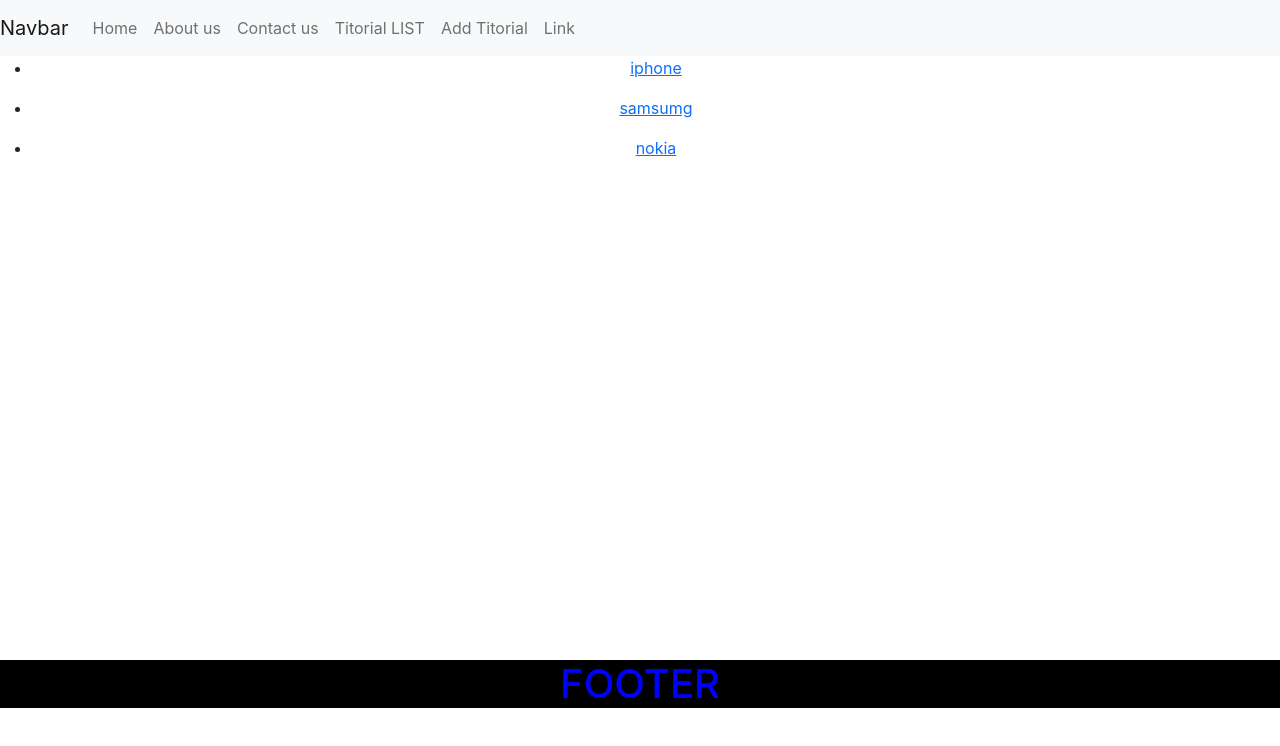
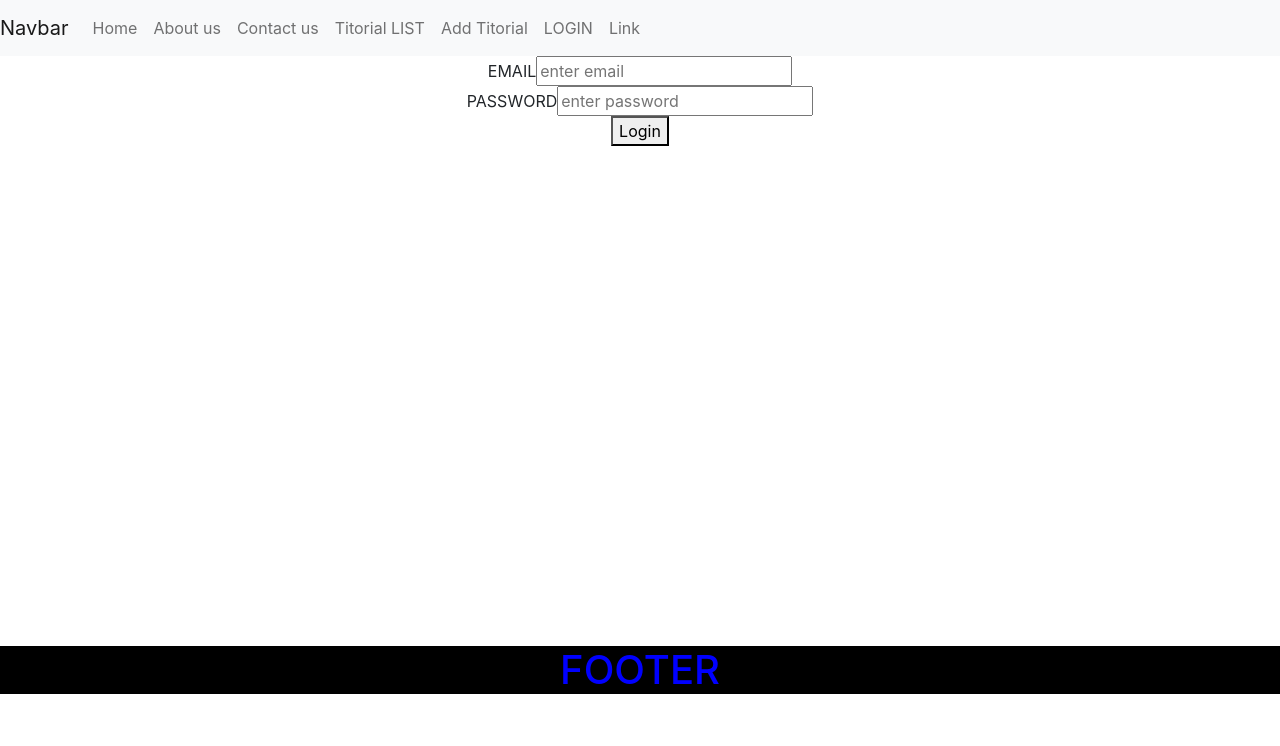
Before and after one commit to samirvithlani/ism-react, a React (Create React App) app: page /contactus in a window 1280 px wide. Shown: the top 746 px of the page. Built offline with nearby package versions, Linux system fonts and the light colour scheme.

Commit message:
protected routes

```diff
--- a/src/App.js
+++ b/src/App.js
@@ -1,49 +1,53 @@
-import logo from './logo.svg';
-import './App.css';
-import './styles.css';
-import { Header } from './components/Header';
-import Footer  from './components/Footer';
-import { Users } from './components/Users';
-import { RegisterUser } from './components/RegisterUser';
-import { EmployeeReg } from './forms/EmployeeReg';
-import { Navbar } from './components/Navbar';
-import { Routes,Route } from 'react-router-dom';
-import { Home } from './pages/Home';
-import { AboutUs } from './pages/AboutUs';
-import { ContactUs } from './pages/ContactUs';
-import { ContactDetaill } from './pages/ContactDetaill';
-import { TutorialList } from './api/TutorialList';
-import { AddTutorial } from './api/AddTutorial';
-import { TutorialDetail } from './api/TutorialDetail';
-import { TutorialUpdate } from './api/TutorialUpdate';
-
+import logo from "./logo.svg";
+import "./App.css";
+import "./styles.css";
+import { Header } from "./components/Header";
+import Footer from "./components/Footer";
+import { Users } from "./components/Users";
+import { RegisterUser } from "./components/RegisterUser";
+import { EmployeeReg } from "./forms/EmployeeReg";
+import { Navbar } from "./components/Navbar";
+import { Routes, Route } from "react-router-dom";
+import { Home } from "./pages/Home";
+import { AboutUs } from "./pages/AboutUs";
+import { ContactUs } from "./pages/ContactUs";
+import { ContactDetaill } from "./pages/ContactDetaill";
+import { TutorialList } from "./api/TutorialList";
+import { AddTutorial } from "./api/AddTutorial";
+import { TutorialDetail } from "./api/TutorialDetail";
+import { TutorialUpdate } from "./api/TutorialUpdate";
+import { LoginUser } from "./components/LoginUser";
+import ProtectedRoutes from "./components/ProtectedRoutes";
 
 function App() {
-
   //var title = "USER APP"
-
 
   return (
     <div className="App">
-
-      <Navbar/>
+      <Navbar />
 
       <Routes>
-        <Route path="/home" element={<Home/>}/>
-        <Route path="/aboutus" element={<AboutUs/>}/>
-        <Route path='/contactus' element={<ContactUs/>}/>
-        <Route path='/contactdetail/:id/' element={<ContactDetaill/>}/>
-        <Route path='/tutoriallist' element = {<TutorialList/>}></Route>
-        <Route path='/addtutorial' element = {<AddTutorial/>}></Route>
-        <Route path = "/tutorialdetail/:id" element = {<TutorialDetail/>}></Route>
-        <Route path = "/tutorialupdate/:id" element = {<TutorialUpdate/>}></Route>
-
+        <Route path="/home" element={<Home />} />
+        <Route element={<ProtectedRoutes />}>
+          <Route path="/aboutus" element={<AboutUs />} />
+          <Route path="/contactus" element={<ContactUs />} />
+          <Route path="/contactdetail/:id/" element={<ContactDetaill />} />
+          <Route path="/tutoriallist" element={<TutorialList />}></Route>
+          <Route path="/addtutorial" element={<AddTutorial />}></Route>
+          <Route
+            path="/tutorialdetail/:id"
+            element={<TutorialDetail />}
+          ></Route>
+          <Route
+            path="/tutorialupdate/:id"
+            element={<TutorialUpdate />}
+          ></Route>
+        </Route>
+        <Route path="/login" element={<LoginUser />}></Route>
       </Routes>
 
-      <Footer/>
-
+      <Footer />
     </div>
-
   );
 }
 
--- a/src/api/TutorialUpdate.js
+++ b/src/api/TutorialUpdate.js
@@ -15,7 +15,9 @@ export const TutorialUpdate = () => {
     register,
     handleSubmit,
     formState: { errors },
-  } = useForm();
+  } = useForm(
+
+  );
 
   const [tutorial, settutorial] = useState({});
 
@@ -92,7 +94,7 @@ export const TutorialUpdate = () => {
         </div>
         <div>
           <label>Description</label>
-          <input type="text" {...register("description")} defaultValue={tutorial.description}/>
+          <input type="text" {...register("description")}  defaultValue={tutorial.description}/>
         </div>
         <div>
           <label>Published</label>
--- /dev/null
+++ b/src/components/LoginUser.js
@@ -0,0 +1,54 @@
+import React from "react";
+import { useForm } from "react-hook-form";
+import axios from "axios";
+
+export const LoginUser = () => {
+
+    const loginUser = async(user)=>{
+
+        await axios.post("https://tutorialapi1.herokuapp.com/loginuser",user).then(res=>{
+
+            if(res.status===200 && res.data.code==="OK"){
+                localStorage.setItem("id",res.data.object.uId)
+            }
+
+        }).catch(err=>{
+
+            console.log("err",err);
+        })
+    }
+  const {
+    register,
+    handleSubmit,
+    formState: { errors },
+  } = useForm();
+  const submit = (data) => {
+    console.log(data);
+    loginUser(data);
+  };
+  return (
+    <div>
+      <form onSubmit={handleSubmit(submit)}>
+        <div>
+          <label>EMAIL</label>
+          <input
+            type="text"
+            {...register("userEmail")}
+            placeholder="enter email"
+          />
+        </div>
+        <div>
+          <label>PASSWORD</label>
+          <input
+            type="text"
+            {...register("userPassword")}
+            placeholder="enter password"
+          />
+        </div>
+        <div>
+          <button type="submit">Login</button>
+        </div>
+      </form>
+    </div>
+  );
+};
--- a/src/components/Navbar.js
+++ b/src/components/Navbar.js
@@ -41,13 +41,16 @@ export const Navbar = () => {
               <Link class="nav-link" to="/tutoriallist">
                 Titorial LIST
               </Link>
-
             </li>
             <li>
               <Link class="nav-link" to="/addtutorial">
                 Add Titorial
               </Link>
-
+            </li>
+            <li>
+              <Link class="nav-link" to="/login">
+                LOGIN
+              </Link>
             </li>
             <li class="nav-item">
               <a class="nav-link" href="#">
--- /dev/null
+++ b/src/components/ProtectedRoutes.js
@@ -0,0 +1,18 @@
+import { LoginUser } from "./LoginUser";
+import { Outlet } from "react-router-dom";
+
+const useAuthentication = () =>{
+
+        var id = localStorage.getItem("id");
+        return id ? true : false;
+}
+
+const ProtectedRoutes = () =>{
+
+    //useAuth () --> custome hook  ---> return boolea
+    const auth = useAuthentication();
+
+return auth ? <Outlet/>: <LoginUser/>
+}
+
+export default ProtectedRoutes
```
